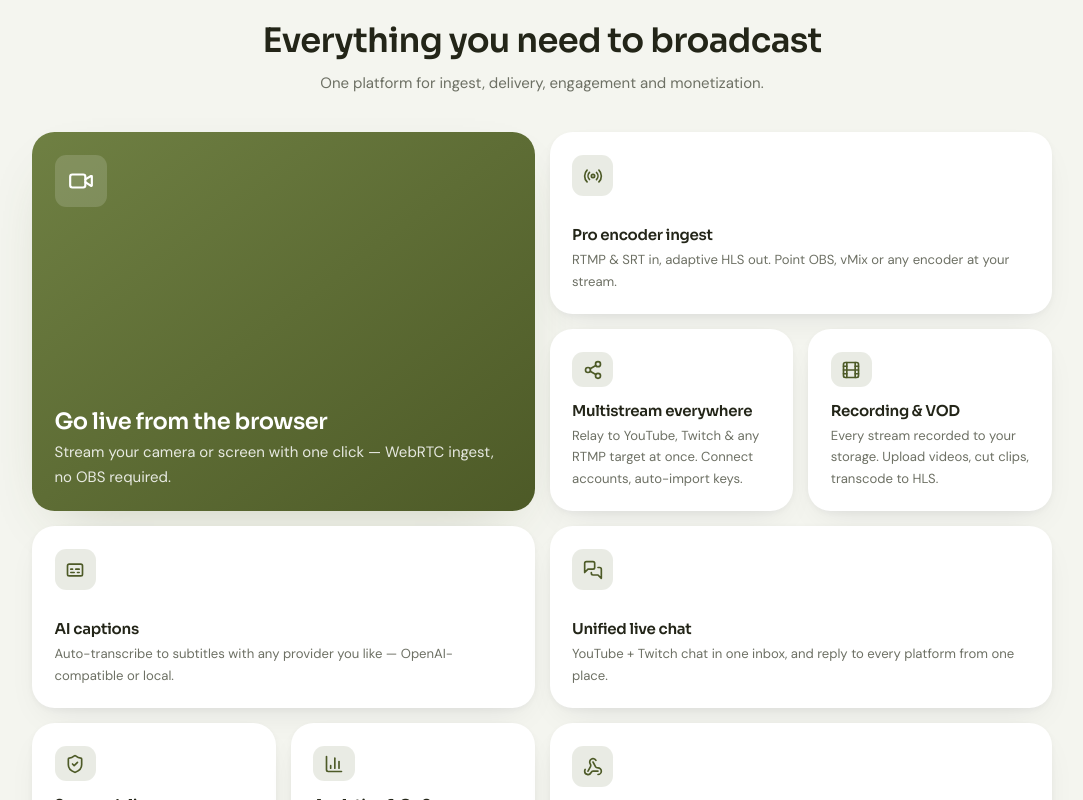
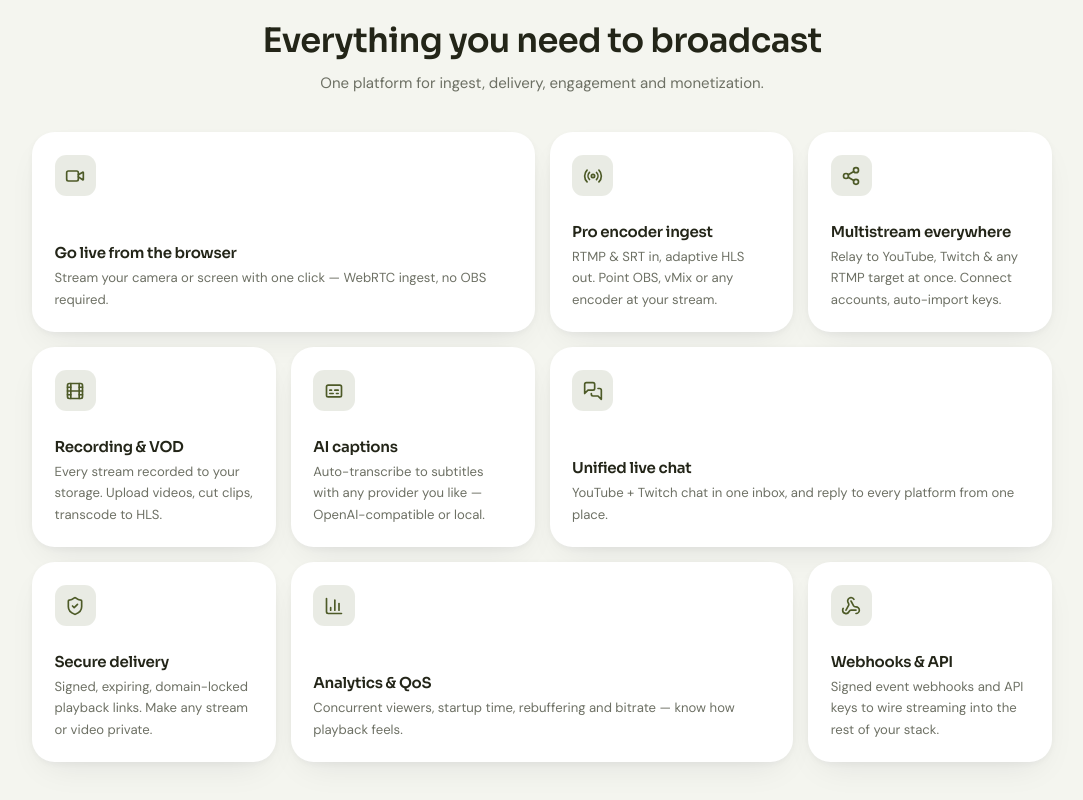
Before and after one commit to ebnsina/livestreams-web, a SvelteKit app: page / in a window 1280 px wide. Shown: the part 1180-1980 px from the top of the page, without its empty margins (98-1181 px from the left). Built offline with nearby package versions, Linux system fonts and the light colour scheme.

Commit message:
feat(marketing): balanced bento + verified-check list
- Rebalance the feature bento so every tile is equal height/prominence
  (varied widths, no dominant hero tile) — all features read as important.
- Use BadgeCheck (verified) icons in the 'fully managed' checklist.

```diff
--- a/src/routes/+page.svelte
+++ b/src/routes/+page.svelte
@@ -12,7 +12,7 @@
 		Film,
 		Server,
 		Sparkles,
-		Check,
+		BadgeCheck,
 		ArrowRight,
 		MonitorPlay,
 		KeyRound
@@ -69,17 +69,18 @@
 		}
 	];
 
-	// bento spans (lg, 4-col grid) per feature index — a big 2×2 hero tile + mix
+	// bento spans (lg, 4-col grid): varied widths, equal height/prominence so
+	// every feature reads as important (one wide + two narrow per row).
 	const spans = [
-		'col-span-2 lg:row-span-2', // Go live (featured, big)
-		'col-span-2', // encoder
-		'', // multistream
-		'', // recording
-		'col-span-2', // captions
-		'col-span-2', // chat
-		'', // secure
-		'', // analytics
-		'col-span-2' // webhooks
+		'col-span-2', // 0
+		'', // 1
+		'', // 2
+		'', // 3
+		'', // 4
+		'col-span-2', // 5
+		'', // 6
+		'col-span-2', // 7
+		'' // 8
 	];
 
 	const steps = [
@@ -191,32 +192,18 @@
 				One platform for ingest, delivery, engagement and monetization.
 			</p>
 		</div>
-		<div class="mt-10 grid grid-cols-2 gap-4 lg:grid-cols-4 lg:auto-rows-[182px]">
+		<div class="mt-10 grid grid-cols-2 gap-4 lg:grid-cols-4 lg:auto-rows-[200px]">
 			{#each features as f, i (f.title)}
 				{@const Icon = f.icon}
-				{@const featured = i === 0}
-				<div
-					class="card flex flex-col p-6 {spans[i]} {featured
-						? 'bg-gradient-to-br from-[var(--color-accent-2)] to-[var(--color-accent)] text-white'
-						: ''}"
-					style={featured ? 'box-shadow: var(--shadow-accent)' : ''}
-				>
+				<div class="card flex flex-col p-6 {spans[i]}">
 					<div
-						class="squircle flex items-center justify-center rounded-xl {featured
-							? 'h-14 w-14 bg-white/15 text-white'
-							: 'h-11 w-11 bg-[var(--color-accent)]/12 text-[var(--color-accent)]'}"
+						class="squircle flex h-11 w-11 items-center justify-center rounded-xl bg-[var(--color-accent)]/12 text-[var(--color-accent)]"
 					>
-						<Icon size={featured ? 26 : 20} />
+						<Icon size={20} />
 					</div>
 					<div class="mt-auto pt-4">
-						<h3 class="font-semibold {featured ? 'text-2xl tracking-tight' : ''}">{f.title}</h3>
-						<p
-							class="mt-1.5 leading-relaxed {featured
-								? 'text-white/85'
-								: 'text-sm text-[var(--color-muted)]'}"
-						>
-							{f.body}
-						</p>
+						<h3 class="font-semibold">{f.title}</h3>
+						<p class="mt-1.5 text-sm leading-relaxed text-[var(--color-muted)]">{f.body}</p>
 					</div>
 				</div>
 			{/each}
@@ -261,11 +248,7 @@
 			<ul class="grid gap-3">
 				{#each ['Managed ingest, transcoding & global delivery', 'Connect YouTube, Twitch & your AI provider', 'Signed, expiring, domain-locked delivery', 'Teams, roles & organizations built in', 'Open REST API, webhooks & embeddable player'] as point (point)}
 					<li class="flex items-start gap-3">
-						<span
-							class="squircle mt-0.5 flex h-5 w-5 shrink-0 items-center justify-center rounded-md bg-[var(--color-accent)] text-white"
-						>
-							<Check size={13} />
-						</span>
+						<BadgeCheck size={20} class="mt-0.5 shrink-0 text-[var(--color-accent)]" />
 						<span class="text-sm">{point}</span>
 					</li>
 				{/each}
```
